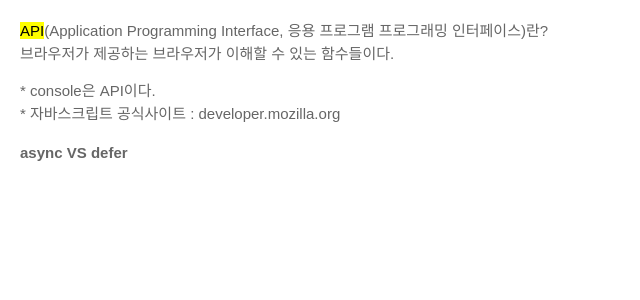
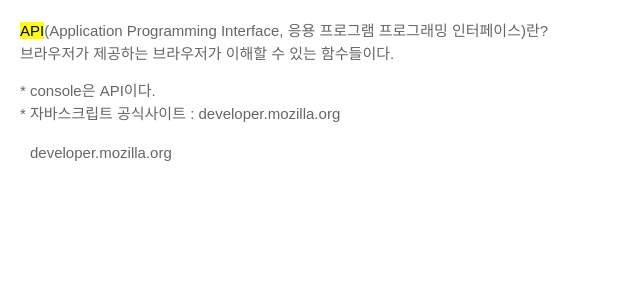
Before and after one commit to shinninja/shinninja.github.io, a Jekyll site: the page study/dream_coding/javascript/index.html, which Jekyll copies as it is, in a window 1280 px wide. Shown: the top 300 px of the page, without its empty margins (0-640 px from the left). Built offline with Jekyll 4.4.1, drawn with Linux system fonts in a browser that asks for light colours.

Commit message:
update project

```diff
--- a/project/index.html
+++ b/project/index.html
@@ -5,7 +5,8 @@
 <style>
   body {background:blueviolet;}
   .header-small h1 a {padding:5px 10px;}
-  .header-small h1 a:hover {background:yellow;}
+  .header-small h1 a::before {content:"";position:absolute;top:0;left:0;width:0;height:30px;background:yellow;z-index:-1;transition-property:width;transition-duration:.5s;transition-timing-function:ease-in-out;}
+  .header-small h1 a:hover::before {width:100%;}
   .page-title {color:#fff;letter-spacing:10px;}
   .footer {color:#000;}
   .footer hr {border-top-color:darkslateblue;}
--- a/study/dream_coding/javascript/index.html
+++ b/study/dream_coding/javascript/index.html
@@ -12,6 +12,10 @@
     .wrapper {padding:20px;}
     .wrapper p {line-height:1.5;}
     hr {margin-top:20px;}
+
+    .link {position:relative;padding:5px 10px;}
+    .link::before {content:"";position:absolute;top:0;left:0;width:0;height:30px;background:coral;z-index:-1;transition-property:width;transition-duration:.5s;transition-timing-function:ease-in-out;}
+    .link:hover::before {width:100%;}
 </style>
 </head>
 
@@ -25,54 +29,7 @@
 
         <hr>
 
-        <h2>async VS defer</h2>
-        <!-- 1. head 태그 안에 스크립트를 포함할 경우
-            * parsing HTML > blocked(fetching js, executing js) > parsing HTML > page is ready
-
-            1) 브라우저가 한 줄 한 줄씩 분석한다.(parsing HTML) css와 병합해서 dom요소로 변환한다.
-            2) 한 줄 씩 읽어 나가다가 스크립트 태그를 만나면 'main.js'를 다운받아야 하네? 라고 인식하고, html 파싱하는것을 잠시
-            멈추고 필요한 자바스크립트 파일을 서버에서 다운받아서 이것을 실행한 다음에 다시 파싱하게 된다
-
-            단점 : 만약 다운받아야 할 js파일이 엄청 크고, 인터넷이 엄청 느리다면 사용자가 웹사이트를 보는데까지 많은 시간이 걸린다.
-            그래서 이 방법은 별로 좋은 방법이 아니다.
-
-        2. body 안 제일 끝부분에 스크립트 추가할 경우
-            * parsing HTML > page is ready > fetching js > executing js
-
-            브라우저가 html을 다운받아서 쭉 parsing 해서 페이지가 준비가 된 다음에 스크립트 태그를 만나서 스크립트 파일을 서버에서 받아오고(fetching) 실행(executing)하게 된다.
-
-            이렇게 하게 되면, 페이지가 사용자들에게 js받기전에도 이미 준비가 되서 사용자가 페이지 컨텐츠를 볼 수 있다.
-
-            장점 : 사용자가 기본적인 html에 컨텐츠를 빨리 본다.
-            단점 : 만약 웹사이트가 자바스크립트에 의존적이다면
-            예를 들어 사용자가 의미있는 컨텐츠를 보기위해서는 자바스크립트를 이용해서 서버에있는 데이터를 받아온다던지 dom요소를 예쁘게 꾸며줘야 한다던지 그런식으로동작하는 웹사이트라면 사용자가 정상적인 페이지를 보기전까지는 스크립트를 받아오는 시간도 기다려야하고, 실행하는 시간도 기다려야 한다는 단점이 있다.
-
-        3. head + async
-            * parsing HTML / fetching js > parsing HTML > executing js > parsing HTM > page is ready
-
-            head 태그안에 스크립트 태그를 이용하되, asyn 속성값을 사용한다
-            asyn은 boolean타입의 속성값이기 때문에 선언만해줘도 true로 설정이 된다.
-            브라우저가 html을 다운로드 받아서 parsing하다가 asyn를 만나면 병렬로 'js파일을 다운로드 받자' 라고 명령만 해놓고,
-            다시 파싱하다가 js파일이 다운로드가 완료되면 파싱하는것을 멈추고 다운로드 된 js파일을 실행하게 된다.
-            그 다음 나머지 html을 파싱하게 된다.
-
-            장점 : body 끝에 사용하는 것보다 패칭이 파싱하는 동안 병렬적으로 이루어지기 때문에 다운로드 받는 시간을 절약할 수 있다.
-            단점 :
-            - 자바스크립트가 html이 다 파싱되기도 전에 실행되기때문에 만약 다운받은 js파일에 dom요소를 조작하는 경우가 있으면 조작하려고 하는 시점이 html 우리가 원하는 요소가 아직 정의되어 있지 않을 수도 있다. 그 부분이 좀 위험할 수 있다.
-
-            - html을 파싱하는 동안에 언제든지 자바스크립트를 실행하기위해서 멈출 수 있기 때문에 사용자가 페이지를 보는데 시간이 걸릴 수 있다.
-
-
-        4. head + defer
-            * parsing HTML / fetching js > page is ready > executing js
-
-            head 태그안에 스크립트 태그를 이용하되, defer 속성값을 사용한다
-            브라우저가 html을 다운로드 받아서 parsing하다가 defer를 만나면 'js파일을 다운로드 받자' 라고 명령만 해놓고, 나머지 html을 끝까지 parsing하게 된다. 그리고 마지막에 다운로드 되어진 js파일을 실행하게 된다.
-
-        5. async과 defer 차이점
-        async 옵션으로 다수의 자바스크립트 파일을 다운로드 받게 되면, 먼저 다운로드가 완료된 파일부터 실행하게 된다. 즉, 정의된 스크립트 순서에 상관없이 다운로드가 완료된 순서대로 실행되기 때문에 만약 스크립트 작성 순서에 의존적인 페이지라면 문제가 있다.
-
-        defer의 경우 html 파싱하는 동안 필요한 자바스크립트 파일을 다운로드 받은 다음에, 정의된 순서대로 실행하기 때문에 원하는대로 스크립트가 실행이 된다. -->
+        <a href="javascript:;" class="link">developer.mozilla.org</a>
 
     </div>
 </body>
```
